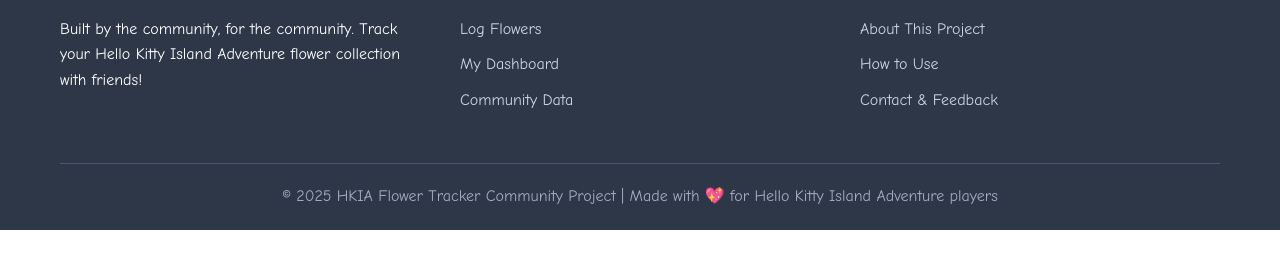
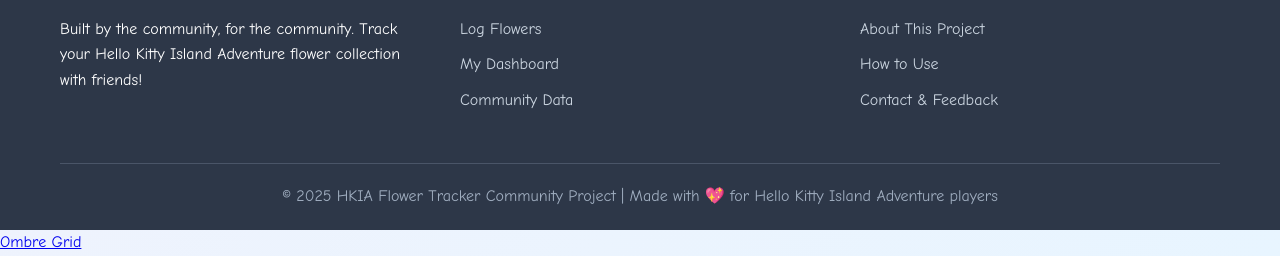
Before and after one commit to Avvarix/hkia-flower-tracker, a plain HTML site: page index.html in a window 1280 px wide. Shown: the part 3179-3435 px from the top of the page. Before the commit the page ends 3409 px from the top, so only its background shows below. Drawn offline with Linux system fonts and the light colour scheme.

Commit message:
Update index.html

```diff
--- a/index.html
+++ b/index.html
@@ -231,5 +231,7 @@
 <!-- Scripts -->
 <script src="app.js"></script>
 
+<a href="avvarix.github.io/hkia-flower-tracker/ombre-grid.html">Ombre Grid</a>
+
     </body>
 </html>
```
